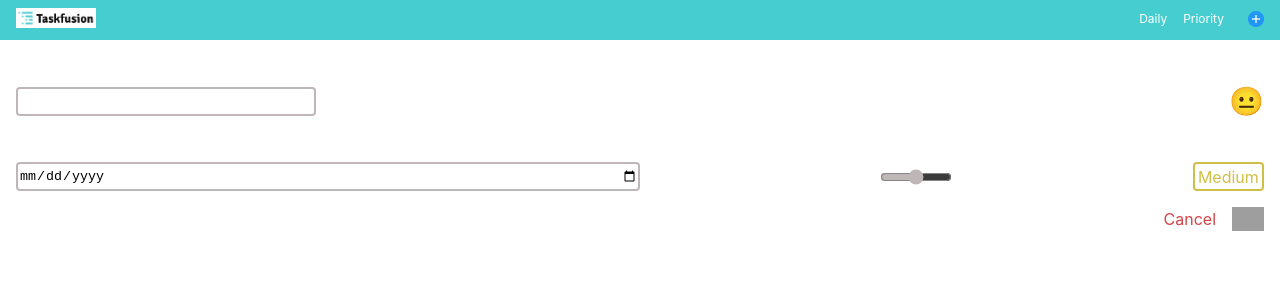
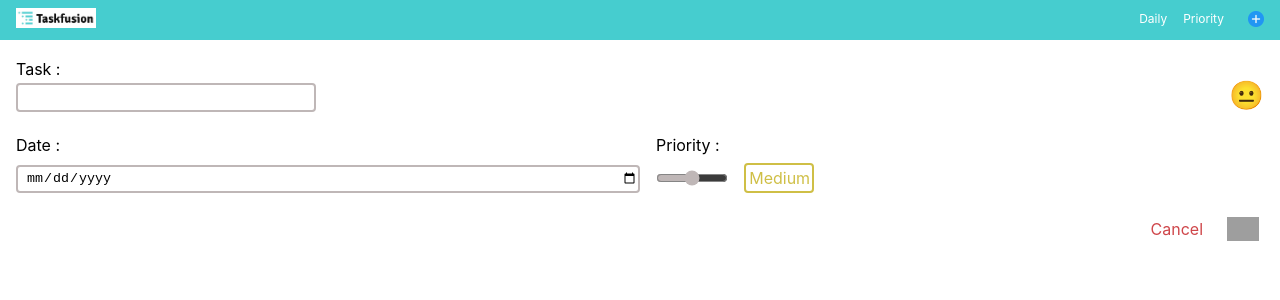
Before and after one commit to tavaresflavia/todo-list, a React (Create React App) app: page /form in a window 1280 px wide. Shown: the top 300 px of the page. Built offline with nearby package versions, Linux system fonts and the light colour scheme; grey boxes are pictures that could not be loaded.

Commit message:
form design change

```diff
--- a/src/components/Form/Form.js
+++ b/src/components/Form/Form.js
@@ -1,6 +1,6 @@
 import { useState } from "react";
 import "./Form.scss";
-import { Link, useNavigate} from "react-router-dom";
+import { Link, useNavigate } from "react-router-dom";
 import axios from "axios";
 import submitIcon from '../../assests/icons/submit.png'
 
@@ -11,9 +11,9 @@ const Form = () => {
 
   const [title, setTitle] = useState("");
   const [dueDate, setDueDate] = useState("");
-  const [priority,setPriority] = useState("2")
+  const [priority, setPriority] = useState("2")
   const [isFun, setIsFun] = useState(false);
-  const priorityArr = ["Low","Medium","High"]
+  const priorityArr = ["Low", "Medium", "High"]
 
 
 
@@ -30,7 +30,7 @@ const Form = () => {
     setIsFun(newValue);
   };
 
-  const handleChangePriority =(e)=> {
+  const handleChangePriority = (e) => {
     setPriority(e.target.value);
   }
 
@@ -39,42 +39,58 @@ const Form = () => {
   const handleSubmission = () => {
     axios.post("http://localhost:5050" + "/item", {
       title: title,
-    priority: priority,
-    dueDate:dueDate,
+      priority: priorityArr[priority - 1],
+      dueDate: dueDate,
       isFun: isFun
     }
 
     )
       .then((res) => {
-    navigate('/');})
+        navigate('/');
+      })
   }
 
 
   return (
     <div className="form">
-      <div className="form__row"><input
+      <div className="form__row">
+        <div className="form__title-box">
+          <label htmlFor="title" class="form__label">
+            Task :
+          </label>
+          <input
+            name="title"
             className="form__title"
             value={title}
             type="text"
             onChange={handleChangeTitle}
           />
+        </div>
         <p className="form__smile" onClick={handleChangeFun}>
           {isFun ? "🙂" : "😐"}
         </p></div>
-      <div className="form__row">
-      <input   className="form__due-date" type="date" value={dueDate}
-      onChange = {handleChangeDueDate}/>
-
-      <input className= "form__range"  value = {priority}  min = "1" max ="3" type= "range"
-      onChange= {handleChangePriority}/>
-      <span className = {"form__priority form__priority--" + (priorityArr[priority-1]) }>{priorityArr[priority-1]} </span>
+      <div className="form__row2">
+        <div className="form__date-box">
+          <label htmlFor="date" className="">Date :</label>
+          <input name="date" className="form__due-date" type="date" value={dueDate}
+            onChange={handleChangeDueDate} />
+        </div>
+        <div className="form__priority-div">
+          <label htmlFor="priority" className="form__priority-label">Priority :</label>
+          <div class="form__priority-select">
+            <input name="priority" className="form__range" value={priority} min="1" max="3" type="range"
+              onChange={handleChangePriority} />
+            <span className={"form__priority form__priority--" + (priorityArr[priority - 1])}>{priorityArr[priority - 1]} </span>
+          </div>
+        </div>
       </div>
 
-      <div className = "form__btns">
-      <Link className="form__cancel" to = '/'> Cancel </Link>
+      <div className="form__btns">
+        <Link className="form__cancel" to='/'> Cancel </Link>
 
-      <img src={submitIcon}className="form__submit" onClick=
-      {handleSubmission} ></img></div>
+        <img src={submitIcon} className="form__submit" onClick=
+          {handleSubmission} ></img>
+      </div>
     </div>
   );
 };
--- a/src/components/Form/Form.scss
+++ b/src/components/Form/Form.scss
@@ -1,8 +1,9 @@
 .form {
   width: 100%;
-  padding: 1rem;
+  padding: 0 1rem;
   display: flex;
   flex-direction: column;
+  gap: 0.3rem;
 
   &__title {
     width: 300px;
@@ -10,85 +11,113 @@
     border: 2px solid rgb(191, 183, 183);
     border-radius: 4px;
     outline: none;
-
     vertical-align: bottom;
   }
-  &__row{
+
+  &__title-box {
+    display: flex;
+    flex-direction: column;
+    gap: 4px;
+  }
+
+  &__date-box {
+    display: flex;
+    flex-direction: column;
+    gap: 0.6rem;
+    width: 50%;
+  }
+
+  &__row {
     display: flex;
     justify-content: space-between;
     align-items: center;
   }
+
+  &__row2 {
+    display: flex;
+    justify-content: flex-start;
+    align-items: flex-start;
+    gap: 0.5rem;
+  }
+
   &__due-date {
     height: 1.8rem;
-    margin: 1rem 0;
-    width: 50%;
+    width: 100%;
     border: 2px solid rgb(191, 183, 183);
     border-radius: 4px;
+    padding-left: 0.5rem;
   }
+
   &__smile {
     font-size: 1.75rem;
     cursor: pointer;
     margin-left: 1rem;
     display: inline-block;
     vertical-align: middle;
+    transform: translateY(10px);
   }
 
-  &__range{
-    accent-color:  rgb(191, 183, 183);
-    margin: 1rem ;
+  &__range {
+    accent-color: rgb(191, 183, 183);
+    margin: 0.5rem;
     width: 4.5rem;
   }
 
-  &__priority{
+  &__priority-div{
+    display: flex;
+    flex-direction: column;
+  }
 
-    height: 1.8rem;
+  &__priority-label {
+    margin-left: .5rem;
+  }
+
+  &__priority {
+    width: 70px;
     border-radius: 4px;
     padding: 0.2rem;
+    text-align: center;
+    margin: 0.5rem;
 
-
-    &--Low{
-        color:#46cdcf;
-        border: 2px solid #46cdcf;
-
+    &--Low {
+      color: #46cdcf;
+      border: 2px solid #46cdcf;
     }
 
-    &--Medium{
-        color:#cfbf46;
-        border: 2px solid #cfbf46;
-
+    &--Medium {
+      color: #cfbf46;
+      border: 2px solid #cfbf46;
     }
 
-    &--High{
-        color:#cf464a;
-        border: 2px solid #cf464a;
-
+    &--High {
+      color: #cf464a;
+      border: 2px solid #cf464a;
     }
-
   }
 
+  &__priority-select {
+    display: flex;
+  }
 
-
-  &__btns{
+  &__btns {
     align-self: flex-end;
     display: flex;
     align-items: center;
-
+    gap: 0.5rem;
+    margin: 0.7rem 5px 0 0;
   }
 
   &__cancel {
     color: #cf464a;
     text-decoration: none;
     vertical-align: middle;
-    margin:0 1rem;
-    &:hover{
-
-        border-bottom: 2px solid  #cf464a ;
+    margin: 0 1rem;
+    &:hover {
+      border-bottom: 2px solid #cf464a;
     }
   }
 
   &__submit {
     width: 2rem;
   }
-
-
 }
--- a/src/components/Item/Item.js
+++ b/src/components/Item/Item.js
@@ -11,8 +11,6 @@ const Item = ({title,dueDate,priority,id, isFun }) => {
 const [hidden,setHidden] = useState(false)
 
     const handleCheck = () => {
-        console.log(`${SERVER_URL}/item/${id}`);
-
         axios.delete(`${SERVER_URL}/item/${id}`)
         .then(() => setHidden(true)
         )
```
Lines whose indentation alone changed are shown as unchanged.
